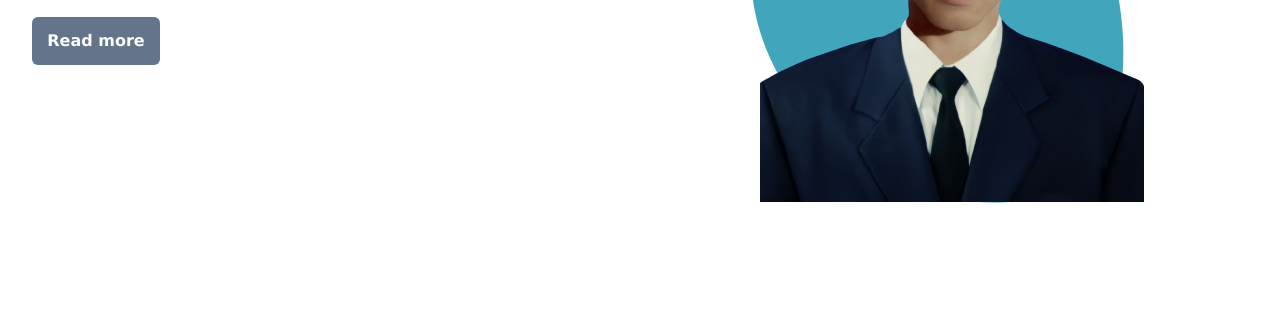
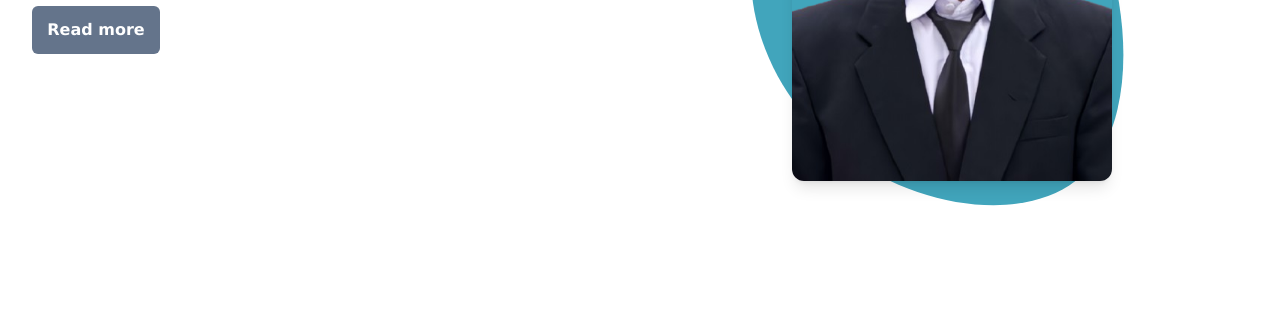
Before and after one commit to fauzi-fazzi/fauzi-fazzi.github.io, a website: page index.html in a window 1280 px wide. Shown: the part 401-723 px from the top of the page. Drawn offline with Linux system fonts and the light colour scheme.

Commit message:
update img

```diff
--- a/index.html
+++ b/index.html
@@ -92,8 +92,13 @@
                     </a>
                 </div>
                 <div class="w-full self-end px-4 lg:w-1/2">
-                    <div class="relative mt-10 lg:mt-0 lg:right-0">
-                        <img src="img/pas-foto-removebg-preview.png" alt="Fazzi" class="max-w-full mx-auto" />
+                    <div class="relative mt-10 lg:mt-0 lg:right-0 flex justify-center">
+                        <!-- Image with rounded corners and shadow -->
+                        <img src="img/AHMAD_FAUZI-removebg.png" alt="Fazzi"
+                            class="w-80 h-auto mx-auto rounded-xl shadow-lg lg:max-w-lg transition duration-300 hover:scale-105" />
+
+                        <!-- SVG Background Shape -->
+                        <!-- SVG Background Shape positioned behind the image -->
                         <span class="absolute bottom-0 -z-10 top-0 left-1/2 -translate-x-1/2 md:scale-125">
                             <svg width="500" height="500" viewBox="0 0 200 200" xmlns="http://www.w3.org/2000/svg">
                                 <path fill="#41a5bc"
@@ -102,10 +107,11 @@
                             </svg>
 
                         </span>
+
                     </div>
+
                 </div>
             </div>
-        </div>
     </section>
     <!-- hero section end -->
 
```
Also changed, not shown: img/AHMAD_FAUZI-removebg.png (added), src/output.css.
